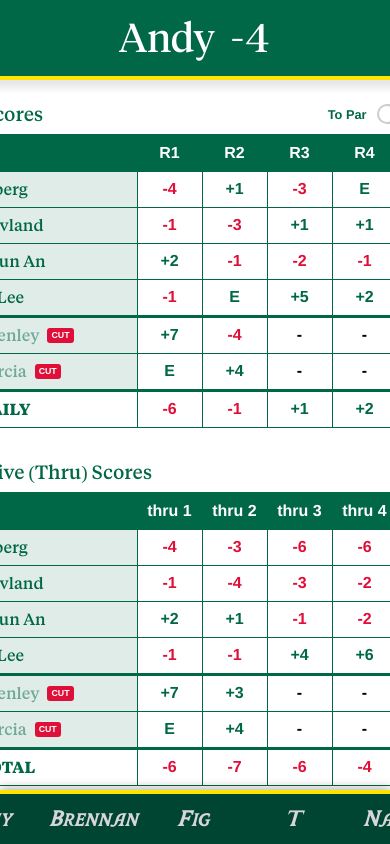
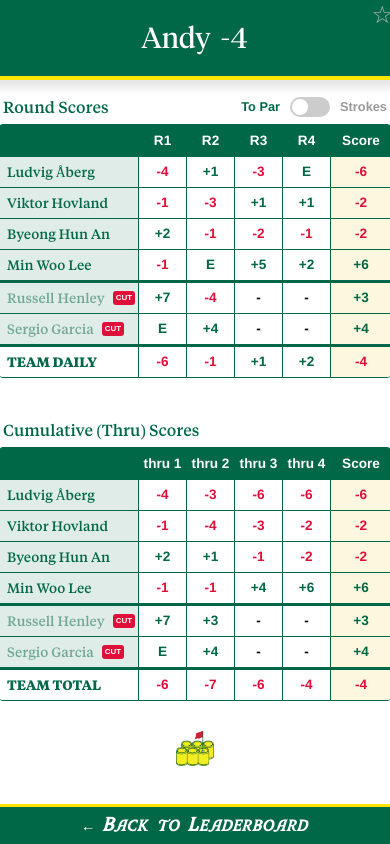
Before and after one commit to KFig21/masters-pool, a React (Vite) app: page /team/Andy in a window 390 px wide. Built offline with nearby package versions, Linux system fonts and the light colour scheme.

Commit message:
Mobile UI - WIP

```diff
--- a/src/UI/components/bottomNav/styles.scss
+++ b/src/UI/components/bottomNav/styles.scss
@@ -12,6 +12,10 @@ $tab-min-width: 100px;
     border-top: 4px solid var(--yellow);
     z-index: 1000;
     box-shadow: 0 -2px 10px rgba(0, 0, 0, 0.3);
+
+    @include mobile {
+        display: none; // Completely hide on mobile
+    }
 
     .bottomNav-scroll-container {
         display: flex;
--- a/src/UI/pages/leaderboard/components/scoringModal/ScoringModal.tsx
+++ b/src/UI/pages/leaderboard/components/scoringModal/ScoringModal.tsx
@@ -8,7 +8,7 @@ export const ScoringModal = ({ handleModal }: Props) => {
   return (
     <div className="modal-overlay" onClick={() => handleModal()}>
       <div className="modal-content fade-in-up" onClick={(e) => e.stopPropagation()}>
-        <h3>Scoring Rules</h3>
+        <div className="modal-title">Scoring Rules</div>
         <p>
           Calculates the team's total score based on the <strong>best 4 cumulative scores</strong>{' '}
           at the end of each round.
--- a/src/UI/pages/leaderboard/components/scoringModal/styles.scss
+++ b/src/UI/pages/leaderboard/components/scoringModal/styles.scss
@@ -17,7 +17,7 @@
 
 .modal-content {
     background-color: var(--scoreboard-BG-row);
-    padding: 30px;
+    padding: 20px 30px 30px 30px;
     border-radius: 8px;
     max-width: 450px;
     width: 90%;
@@ -25,11 +25,12 @@
     border-top: 6px solid var(--green);
     color: #333;
 
-    h3 {
+    .modal-title {
         margin-top: 0;
-        color: var(--darkGreen);
+        color: var(--green);
         font-family: "Tiempo", serif;
         font-size: 2rem;
+        font-weight: 500;
     }
 
     p {
@@ -48,7 +49,7 @@
     }
 
     .close-btn {
-        background-color: var(--darkGreen);
+        background-color: var(--green);
         color: var(--scoreboard-FC-column);
         border: none;
         padding: 10px 20px;
@@ -59,7 +60,7 @@
         transition: background 0.2s;
 
         &:hover {
-            background-color: var(--green);
+            background-color: var(--darkGreen);
         }
     }
 }
--- a/src/UI/pages/leaderboard/components/teamRow/styles.scss
+++ b/src/UI/pages/leaderboard/components/teamRow/styles.scss
@@ -13,7 +13,7 @@
     .teamRow-container {
         text-decoration: none;
         display: grid;
-        grid-template-columns: $grid-layout;
+        grid-template-columns: var(--grid-layout);
         padding: $grid-padding-height $grid-padding-width;
         gap: 8px;
         align-items: center;
@@ -40,6 +40,12 @@
             align-items: center;
             font-family: 'Oswald', sans-serif;
 
+            @include mobile {
+                font-size: 24px;
+                padding: 0px 4px;
+                height: 35px;
+            }
+
             &.rank {
                 text-align: center;
                 color: var(--green);
@@ -58,6 +64,11 @@
                 .favorite-star {
                     font-size: 1rem;
                     margin-left: 4px;
+                }
+
+                @include mobile {
+                    font-size: 24px;
+                    margin: 0px 5px;
                 }
             }
 
@@ -79,6 +90,10 @@
             &.total {
                 margin-left: $grid-name-margin;
 
+                @include mobile {
+                    margin-left: 5px;
+                }
+
                 &.under-par {
                     color: var(--red);
                 }
@@ -96,6 +111,10 @@
                     font-weight: bold;
                     font-style: italic;
                     font-size: 24px;
+
+                    @include mobile {
+                        font-size: 20px;
+                    }
                 }
             }
         }
--- a/src/UI/pages/leaderboard/styles.scss
+++ b/src/UI/pages/leaderboard/styles.scss
@@ -15,6 +15,10 @@
         border-radius: 50% 50% 0 0 / 100% 100% 0 0;
         position: relative;
         z-index: 2;
+
+        @include mobile {
+            height: 40px;
+        }
     }
 
     .leaderboard-container {
@@ -32,6 +36,11 @@
             padding: 0px 0px 28px 0px;
             gap: 16px;
 
+            @include mobile {
+                gap: 12px;
+                padding-bottom: 20px;
+            }
+
             .logo-container {
                 $logo-size: 45px;
                 max-height: $logo-size;
@@ -41,6 +50,17 @@
                 img {
                     height: inherit;
                 }
+
+                @include mobile {
+                    $logo-size: 35px;
+                    max-height: $logo-size;
+                    height: $logo-size;
+                    transform: translateY(-4px);
+
+                    img {
+                        height: inherit;
+                    }
+                }
             }
 
             .leaderboard-header-title {
@@ -49,14 +69,17 @@
                 font-family: "Masters", serif;
                 text-align: center;
                 transform: translateY(4px);
+
+                @include mobile {
+                    font-size: 24px;
+                }
             }
         }
-
 
         // The Header Row Styles
         .leaderboard-table-header {
             display: grid;
-            grid-template-columns: $grid-layout;
+            grid-template-columns: var(--grid-layout);
             background-color: var(--darkGreen);
             border-bottom: 4px solid var(--yellow);
             padding: $grid-padding-height $grid-padding-width;
@@ -80,6 +103,10 @@
                 &.total {
                     margin-left: $grid-name-margin;
 
+                    @include mobile {
+                        margin-left: unset;
+                    }
+
                     .info-icon {
                         margin-left: 8px;
                         width: 14px;
@@ -99,6 +126,11 @@
                         padding: 0;
                         transition: all 0.2s ease;
 
+                        @include mobile {
+                            // display: none;
+                            margin-left: 4px;
+                        }
+
                         &:hover {
                             background-color: var(--yellow);
                             color: var(--darkGreen);
@@ -112,6 +144,15 @@
                     flex-direction: column;
                 }
             }
+
+            @include mobile {
+
+                .cell {
+                    // font-family: 'Oswald', sans-serif;
+                    // font-weight: 400;
+                    font-size: 0.75rem; // Smaller header text
+                }
+            }
         }
     }
 
--- a/src/UI/pages/team/Team.tsx
+++ b/src/UI/pages/team/Team.tsx
@@ -1,4 +1,4 @@
-import { useParams } from 'react-router-dom';
+import { Link, useParams } from 'react-router-dom';
 import { useFavoriteTeam } from '../../../hooks/useFavoriteTeam';
 import { useScores } from '../../../context/ScoreContext';
 import { Scorecard } from './components/scorecard/Scorecard';
@@ -69,6 +69,11 @@ export const Team = () => {
             </div>
           </div>
         </div>
+
+        {/* Back Button - MOBILE ONLY */}
+        <Link to="/" className="mobile-back-button">
+          &#8592; Back to Leaderboard
+        </Link>
       </div>
     </div>
   );
--- a/src/UI/pages/team/components/scorecard/components/tables/styles.scss
+++ b/src/UI/pages/team/components/scorecard/components/tables/styles.scss
@@ -15,6 +15,10 @@
             font-size: 1.2rem;
             color: var(--green);
             font-weight: 500;
+
+            @include mobile {
+                font-size: 1rem;
+            }
         }
 
         .toggle-container {
@@ -38,8 +42,13 @@
         flex-direction: column;
         background-color: var(--scoreboard-BG-row);
         border: 1px solid $table-color;
-        overflow: hidden;
+        // overflow: hidden;
         border-radius: 5px;
+
+        overflow-x: auto;
+        overflow-y: hidden;
+        border-radius: 5px;
+        -webkit-overflow-scrolling: touch;
 
         .scorecard-table-row {
             display: grid;
@@ -47,6 +56,15 @@
             // Name | R1 | R2 | R3 | R4 | End
             grid-template-columns: 225px repeat(4, $round-width) 80px;
             border-top: 1px solid $table-color;
+
+            // 2. FORCE WIDTH SO IT DOESN'T CRUNCH
+            min-width: max-content;
+
+            // 3. MOBILE GRID SIZING
+            @include mobile {
+                $round-width-mobile: 48px;
+                grid-template-columns: 140px repeat(4, $round-width-mobile) 60px;
+            }
 
             /* The "Thick Border" for the 4th Golfer */
             &.cutoff-border {
@@ -67,6 +85,10 @@
                 font-size: 0.85rem;
                 border-bottom: none;
 
+                @include mobile {
+                    font-size: 0.75rem;
+                }
+
                 .scorecard-table-cell {
                     // border-right-color: rgba(255, 255, 255, 0.12);
                     color: var(--white);
@@ -77,6 +99,10 @@
                 background-color: var(--white);
                 font-weight: bold;
                 border-top: 3px solid $table-color;
+
+                @include mobile {
+                    font-size: 0.85rem;
+                }
 
                 .scorecard-table-cell.name-col {
                     color: var(--green);
@@ -94,23 +120,37 @@
                 border-right: 1px solid $table-color;
                 font-weight: bold;
 
+                @include mobile {
+                    height: 30px; // Slightly shorter rows
+                    font-size: 0.85rem; // Smaller text
+                }
+
                 &:last-child {
                     border-right: none;
                 }
 
-                &.name-col {
+                &.name-col,
+                &.name-cell {
                     justify-content: flex-start;
                     padding-left: 12px;
+                    gap: 8px;
+
+                    @include mobile {
+                        padding-left: 8px;
+                        // Prevent long names from breaking the mobile layout
+                        white-space: nowrap;
+                        overflow: hidden;
+                        text-overflow: ellipsis;
+                    }
+                }
+
+                &.name-col {
                     font-family: Helvetica, sans-serif;
-                    gap: 8px;
                 }
 
                 &.name-cell {
-                    justify-content: flex-start;
-                    padding-left: 12px;
                     font-weight: 500;
                     font-family: 'Tiempo', serif;
-                    gap: 8px;
                     color: var(--green);
                     background-color: rgba(0, 103, 71, 0.12);
 
@@ -122,6 +162,11 @@
                         color: white;
                         padding: 1px 4px;
                         border-radius: 3px;
+
+                        @include mobile {
+                            font-size: 0.5rem;
+                            padding: 1px 3px;
+                        }
                     }
                 }
 
--- a/src/UI/pages/team/components/scorecard/styles.scss
+++ b/src/UI/pages/team/components/scorecard/styles.scss
@@ -7,6 +7,11 @@
     flex-direction: column;
     gap: 10px;
     padding: 20px 30px 50px 30px;
+
+    @include mobile {
+        padding: 15px 10px 30px 10px;
+        gap: 15px;
+    }
 
     .spacer-row {
         height: 10px;
--- a/src/UI/pages/team/styles.scss
+++ b/src/UI/pages/team/styles.scss
@@ -9,6 +9,10 @@
     background-color: white;
     box-shadow: 0px 0px 30px 10px var(--darkGreen);
 
+    @include mobile {
+        height: 100vh;
+    }
+
     .team-container {
         position: relative;
         display: flex;
@@ -17,7 +21,7 @@
 
         .team-header {
             display: flex;
-            justify-content: center; // Center content vertically
+            justify-content: center;
             flex-direction: column;
             align-items: center;
             background-color: var(--green);
@@ -26,7 +30,7 @@
             position: sticky;
             top: 0;
             z-index: 3;
-            min-height: 80px; // Maintain a consistent height
+            min-height: 80px;
 
             &.is-cut {
                 .team-header-data.name {
@@ -71,11 +75,20 @@
                 width: 100%;
                 gap: 16px;
 
+                @include mobile {
+                    padding: 10px 15px;
+                    gap: 10px;
+                }
+
                 .team-header-data {
                     font-size: 2.5rem;
                     font-weight: 400;
                     color: var(--white);
                     font-family: 'Tiempo', serif;
+
+                    @include mobile {
+                        font-size: 1.8rem; // Scale down header text
+                    }
 
                     &.name {
                         position: relative;
@@ -99,6 +112,10 @@
 
                     &.score {
                         letter-spacing: 2px;
+
+                        @include mobile {
+                            letter-spacing: 1px;
+                        }
                     }
                 }
             }
@@ -147,9 +164,29 @@
             // }
 
         }
+
+
+        .mobile-back-button {
+            display: none;
+            position: absolute;
+            bottom: 0px;
+            left: 0px;
+            width: 100%;
+            color: var(--white);
+            background-color: var(--green);
+            text-decoration: none;
+            font-family: 'masters';
+            padding: 10px 0px 5px 0px;
+            font-weight: bold;
+            font-size: 0.9rem;
+            z-index: 5;
+            align-items: center;
+            justify-content: center;
+            border-top: 3px solid var(--yellow);
+
+            @include mobile {
+                display: flex; // Show only on mobile
+            }
+        }
     }
 }
-
-// .team-header.is-cut .team-header-data.name::after {
-//     transform: scaleX(1) skew(-30deg) !important;
-// }
--- a/src/UI/styles/index.scss
+++ b/src/UI/styles/index.scss
@@ -1,11 +1,18 @@
+// masters-pool/src/UI/styles/index.scss
+
 @use './colors.scss' as *;
 
 // Oswald font
 @import url('https://fonts.googleapis.com/css2?family=Oswald:wght@200..700&display=swap');
 
-// Define the columns here so we can share it with the children if needed
-// POS | NAME | R1 | R2 | R3 | R4 | TOTAL
-$grid-layout: 50px 200px 50px 50px 50px 50px 120px;
+// Mobile Mixin
+@mixin mobile {
+    @media (min-height: 421px) and (max-width: 800px) {
+        @content;
+    }
+}
+
+// SCSS Variables for layout defaults
 $grid-padding-height: 5px;
 $grid-padding-width: 15px;
 $grid-name-margin: 15px;
@@ -16,12 +23,22 @@ $footer-height: 50px;
 }
 
 :root {
-    font-family: system-ui, Avenir, Helvetica, Arial, sans-serif;
+    // Standard Desktop Grid (approx 570px wide)
+    --grid-layout: 50px 200px 50px 50px 50px 50px 120px;
+
+    @include mobile {
+        // Compact Mobile Grid (approx 340px wide to fit phones)
+        --grid-layout: 35px 120px 32px 32px 32px 32px 48px;
+    }
+
+    font-family: system-ui,
+    Avenir,
+    Helvetica,
+    Arial,
+    sans-serif;
     line-height: 1.5;
     font-weight: 400;
-
     color-scheme: var(--color-scheme);
-
     font-synthesis: none;
     text-rendering: optimizeLegibility;
     -webkit-font-smoothing: antialiased;
@@ -48,13 +65,18 @@ body {
     min-height: calc(100vh - #{$footer-height});
     overflow-y: hidden;
     position: relative;
-    z-index: 2; // Ensure this is higher than the slider (which is 0 or 1)
+    z-index: 2;
     display: flex;
     justify-content: center;
     align-items: center;
+
+    // Remove footer gap on mobile
+    @include mobile {
+        min-height: 100vh;
+    }
 }
 
-// Global animation for fade in and slide up effect
+// Global animations...
 @keyframes fadeInUp {
     from {
         opacity: 0.5;
```
